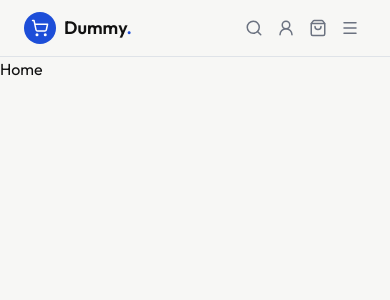
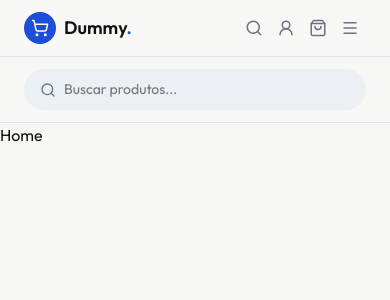
Before and after one commit to ruangmss/dummy, a React (Vite) app: page / in a window 390 px wide. Both pictures are taken after a click on the button 254 px from the left and 28 px from the top of the page. Shown: the top 300 px of the page. Built offline with nearby package versions, Linux system fonts and the light colour scheme.

Commit message:
feat: Finaliza responsividade do header

```diff
--- a/src/components/Header/Header.css
+++ b/src/components/Header/Header.css
@@ -119,6 +119,7 @@
   .header-search {
     min-width: 0;
     max-width: 100%;
+    font: var(--body-sm);
   }
 
   .header-buttons {
@@ -143,12 +144,13 @@
   .header-logo-icon img,
   .header-icon,
   .header-list-mobile-icon img,
-  .header-list-search-icon img {
+  .header-search-mobile-icon img {
     width: 18px;
     height: 18px;
   }
 
-  .header-list-mobile-bg {
+  .header-list-mobile-bg,
+  .header-search-mobile-bg {
     max-height: 0;
     padding: 0 24px !important;
     overflow: hidden;
@@ -164,20 +166,22 @@
       visibility 0.2s ease;
   }
 
-  .header-list-mobile-bg.opened {
+  .header-list-mobile-bg.opened,
+  .header-search-mobile-bg.opened {
     max-height: 300px;
     padding: 12px 24px !important;
     opacity: 1;
     visibility: visible;
     pointer-events: auto;
     transform: translateY(0);
+    border-bottom: 1px solid var(--border);
   }
 
   .header-list-mobile {
     display: flex;
     flex-direction: column;
     gap: var(--spacing-sm);
-    font-weight: 600;
+    font-weight: 600 !important;
     font: var(--body-sm);
   }
 
--- a/src/components/Header/Header.jsx
+++ b/src/components/Header/Header.jsx
@@ -39,10 +39,7 @@ const Header = () => {
 
         <div className="header-buttons">
           {mobile && (
-            <button
-              onClick={() => setMobileSearch(!mobileSearch)}
-              className={`header-list-search-icon ${mobileNav ? 'opened' : ''}`}
-            >
+            <button onClick={() => setMobileSearch(!mobileSearch)} className={`header-search-mobile-icon`}>
               <img src={search} alt="Ícone de pesquisa" />
             </button>
           )}
@@ -76,6 +73,12 @@ const Header = () => {
           </nav>
         </div>
       )}
+
+      {mobile && (
+        <div className={`header-search-mobile-bg ${mobileSearch ? 'opened' : ''}`}>
+          <input className="header-search" type="text" placeholder="Buscar produtos..." />
+        </div>
+      )}
     </header>
   );
 };
```
